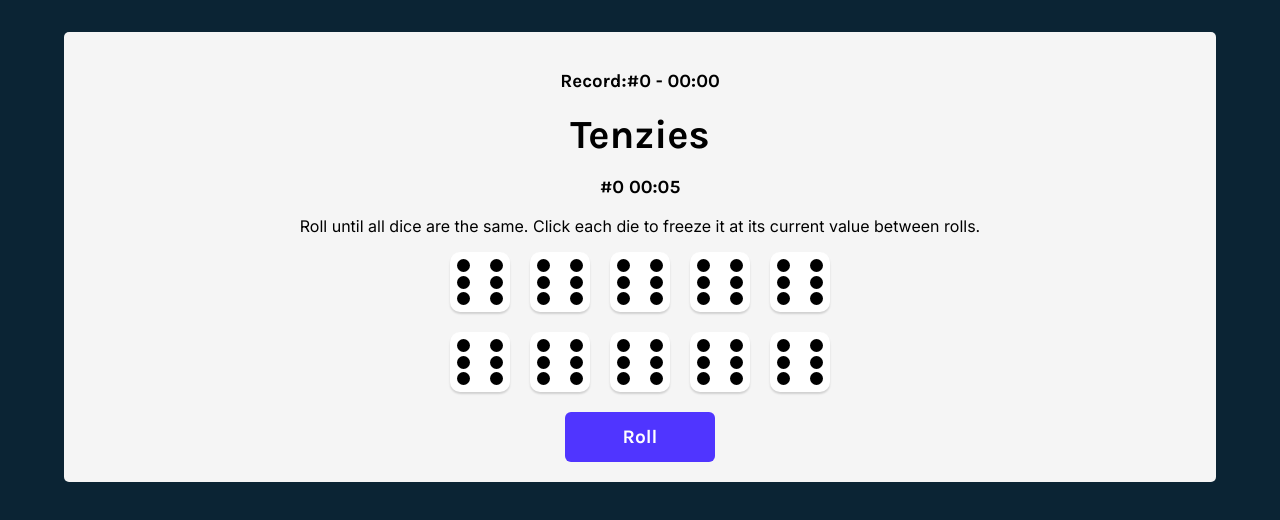
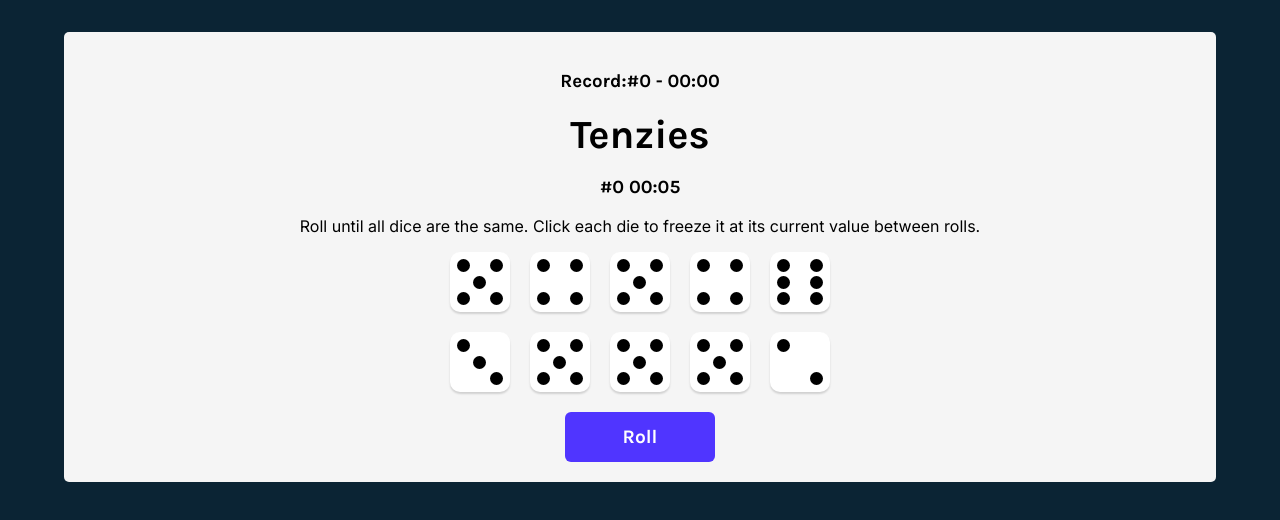
Before and after one commit to iceandfirewes/tenzies, a React app: page / in a window 1280 px wide. Shown: the top 520 px of the page. Built offline with nearby package versions, Linux system fonts and the light colour scheme.

Commit message:
remove the debug dieee

```diff
--- a/components/App.js
+++ b/components/App.js
@@ -88,8 +88,8 @@ export default function App() {
     function allNewDice() {
         const newDice = []
         for (let i = 0; i < 10; i++) {
-            //newDice.push(generateNewDie())
-            newDice.push({value:6, isHeld:false, id:nanoid()})
+            newDice.push(generateNewDie())
+            //newDice.push({value:6, isHeld:false, id:nanoid()})
         }
         return newDice
     }
```
